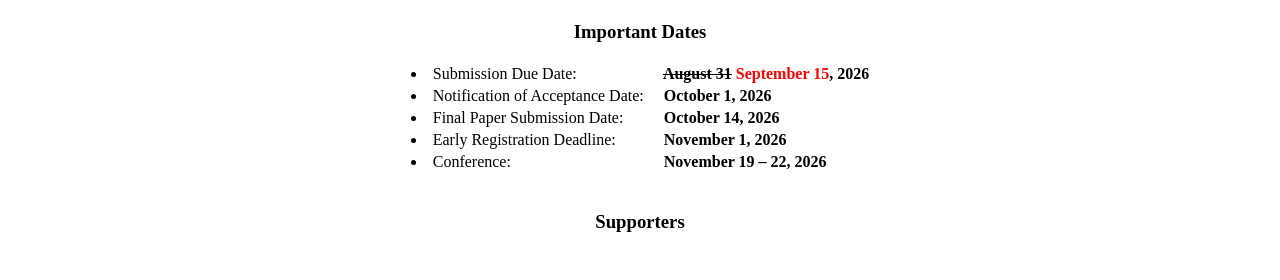
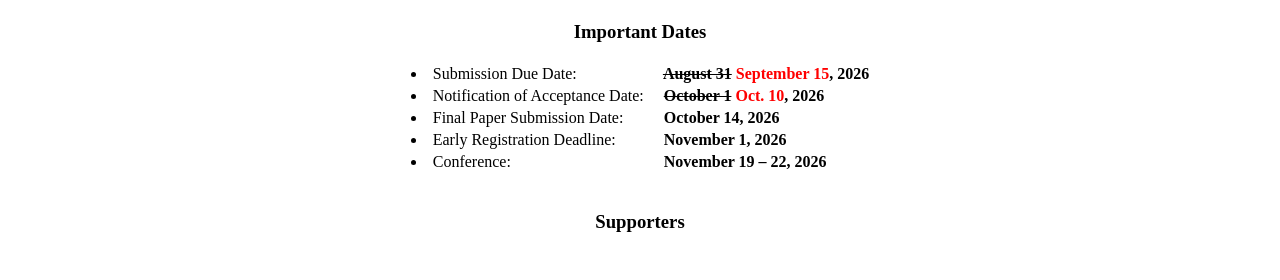
Before and after one commit to icea-conf/2026, a Jekyll site: the page built from index.html, in a window 1280 px wide. Shown: the part 866-1146 px from the top of the page. Built offline with Jekyll 4.4.1, drawn with Linux system fonts in a browser that asks for light colours; the list of posts is cut into pages by our own code.

Commit message:
Update index.html

```diff
--- a/index.html
+++ b/index.html
@@ -45,7 +45,7 @@ title: ICEA 2026
                                     </td>
                                     <td>
                                           <!-- <b>&nbsp; &nbsp; <del>October 1, 2026</del></b> <b style="color: #FF0000;">&nbsp; November 5, 2026</b> -->
-                                          <b>&nbsp; &nbsp; October 1, 2026</b>
+                                          <b>&nbsp; &nbsp; <del>October 1</del><span style="color: red;"> Oct. 10</span>, 2026</b>
                                     </td>
                               </tr>
                               <tr>
```
